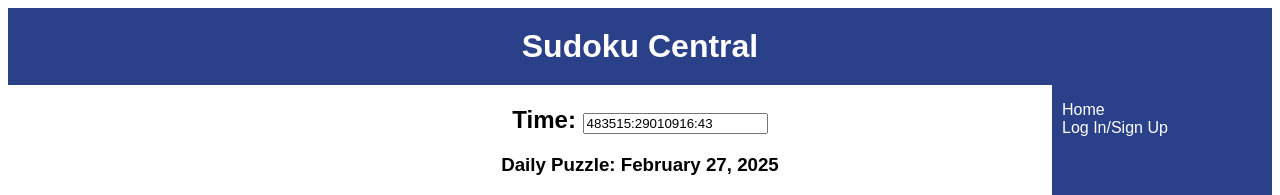
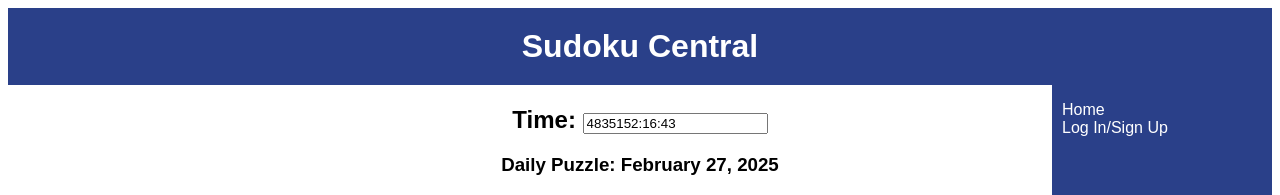
Before and after one commit to lemlag/startup, a React (Vite) app: page / in a window 1280 px wide. Shown: the top 195 px of the page. Built offline with nearby package versions, Linux system fonts and the light colour scheme; no server answers.

Commit message:
Fixed time formatting and scoreboard upper time limit

```diff
--- a/src/play/gameboard.jsx
+++ b/src/play/gameboard.jsx
@@ -51,9 +51,9 @@ export function Gameboard(props) {
 
 
     const formatTime = (milliseconds) => {
-      const mins = Math.floor(milliseconds / 60000);
       const secs = Math.floor(milliseconds / 1000) % 60;
-      const hours = Math.floor(mins / 60);
+      const mins = Math.floor(milliseconds / 60000) % 60;
+      const hours = Math.floor(milliseconds / 360000);
       return `${String(hours).padStart(2, '0')}:${String(mins).padStart(2, '0')}:${String(secs).padStart(2, '0')}`;
     };
 
--- a/src/scores/scores.jsx
+++ b/src/scores/scores.jsx
@@ -26,15 +26,16 @@ export function Scores(props) {
     props.setWinner(newScore)
   }
 
-  const formatTime = (seconds) => {
-    const mins = Math.floor(seconds / 60);
-    const secs = seconds % 60;
-    return `${String(mins).padStart(2, '0')}:${String(secs).padStart(2, '0')}`;
+  const formatTime = (milliseconds) => {
+    const secs = Math.floor(milliseconds / 1000) % 60;
+    const mins = Math.floor(milliseconds / 60000) % 60;
+    const hours = Math.floor(milliseconds / 360000);
+    return `${String(hours).padStart(2, '0')}:${String(mins).padStart(2, '0')}:${String(secs).padStart(2, '0')}`;
   };
 
   // Fix demonstration for websocket functionality
   setInterval(() => {
-    const thisTime = Math.floor(Math.random() * 4000);
+    const thisTime = Math.floor(Math.random() * 86000000);
     const newScore = { name: `User-${Math.floor(Math.random() * 100)}`, time: thisTime, formatted: formatTime(thisTime) };
     fetch('/api/sudoku/submit', {
       method: 'POST',
```
Also changed, not shown: 1 other file (tests, documents, lock files or other folders).
